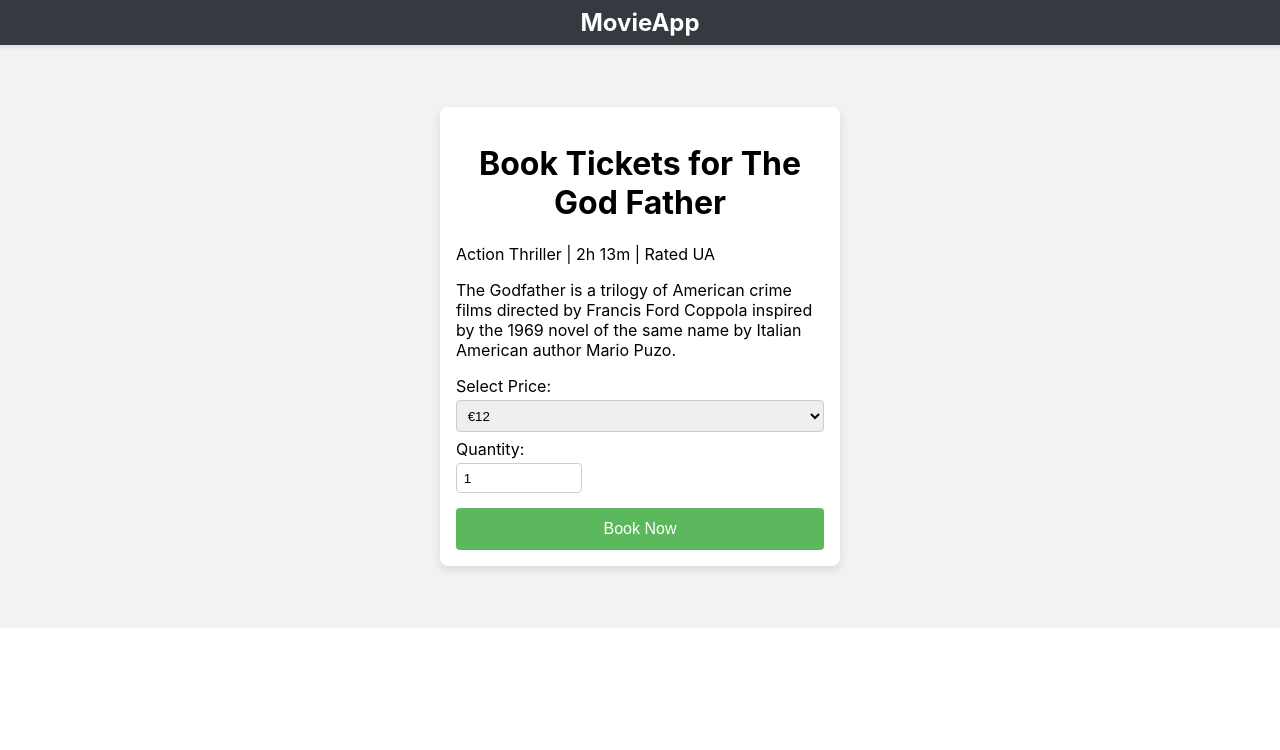
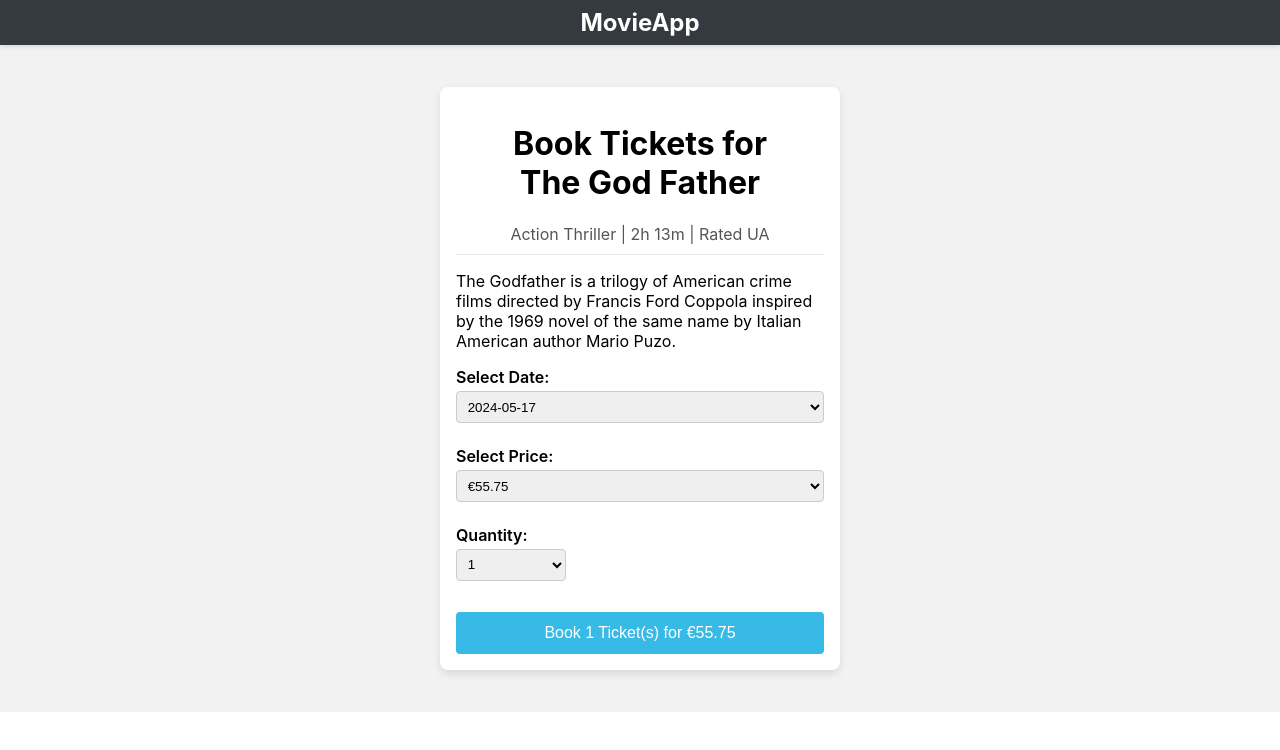
Before and after one commit to cestlete/theatrebooking, a React (Create React App) app in the folder frontend-app/: page /booking/1 in a window 1280 px wide. Shown: the top 750 px of the page. Built offline with nearby package versions, Linux system fonts and the light colour scheme.

Commit message:
Allows user to select price and ticket qty based on selected date

```diff
--- a/frontend-app/src/pages/Booking.css
+++ b/frontend-app/src/pages/Booking.css
@@ -1,7 +1,7 @@
 .booking-page {
   display: flex;
   background-color: #f2f2f2;
-  padding: 30px;
+  padding: 10px 30px;
   margin-top: -25px;
 }
 
@@ -14,9 +14,20 @@
   margin: 1em;
   padding: 1em;
   box-sizing: border-box;
+
+  .booking-details {
+    .booking-info {
+      color: #555;
+      text-align: center;
+      border-bottom: 1px solid #eaeaea;
+      padding-bottom: 10px;
+    }
+  }
 }
 
-.booking-title, .show-info, .show-description {
+.booking-title,
+.show-info,
+.show-description {
   text-align: center;
 }
 
@@ -28,7 +39,8 @@
   width: 30%;
 }
 
-.ticket-price, .ticket-quantity {
+.ticket-price,
+.ticket-quantity {
   margin-bottom: 0.5em;
 }
 
@@ -37,7 +49,8 @@ label {
   margin-bottom: 0.25em;
 }
 
-select, input[type="number"] {
+select,
+input[type="number"] {
   width: 100%;
   padding: 0.5em;
   margin-bottom: 0.5em;
@@ -50,7 +63,7 @@ select, input[type="number"] {
   padding: 0.75em;
   font-size: 1em;
   color: white;
-  background-color: #5cb85c;
+  background-color: #37bae5;
   border: none;
   border-radius: 4px;
   cursor: pointer;
@@ -58,10 +71,18 @@ select, input[type="number"] {
 }
 
 .book-btn:hover {
-  background-color: #4cae4c;
+  background-color: #37bae5;
 }
 
-/* Smaller devices (phones, less than 768px) */
+.date-selection,
+.price-selection,
+.quantity-selection {
+  margin: 1rem 0;
+  label {
+    font-weight: 600;
+  }
+}
+
 @media (max-width: 767px) {
   .booking-container {
     margin: 0;
@@ -69,7 +90,6 @@ select, input[type="number"] {
   }
 }
 
-/* Medium devices (tablets, 768px and up) */
 @media (min-width: 768px) {
   .booking-page {
     justify-content: center;
--- a/frontend-app/src/pages/Booking.jsx
+++ b/frontend-app/src/pages/Booking.jsx
@@ -1,11 +1,13 @@
 import React, { useState } from 'react';
-import { useParams } from 'react-router-dom';
+import { useParams, useNavigate } from 'react-router-dom';
 import './Booking.css';
 
-const Booking = ({ shows }) => {
-  const { id } = useParams();
-    // TODO: API call or pass data from previous page?
-    const show = {
+const Booking = () => {
+  // const { id } = useParams();
+  const navigate = useNavigate();
+  // Fetch movie details based on the `id`
+
+  const show = {
     id: 1,
     title: "The God Father",
     languages: ["English", "Hindi"],
@@ -14,36 +16,107 @@ const Booking = ({ shows }) => {
     rating: "UA",
     description: "The Godfather is a trilogy of American crime films directed by Francis Ford Coppola inspired by the 1969 novel of the same name by Italian American author Mario Puzo.",
     posterSrc: 'https://www.themoviedb.org/t/p/w600_and_h900_bestv2/wKiOkZTN9lUUUNZLmtnwubZYONg.jpg',
-    prices: [12, 18, 22],
-    availableTickets: 100
+    ticketsAvailability: {
+      "2024-05-17": [
+        {
+          "price": 55.75,
+          "remain": 40
+        },
+        {
+          "price": 50.20,
+          "remain": 25
+        }
+      ],
+      "2024-05-18": [
+        {
+          "price": 49.80,
+          "remain": 18
+        },
+        {
+          "price": 45.50,
+          "remain": 12
+        }
+      ]
+    }
   };
-  const [selectedPrice, setSelectedPrice] = useState(show.prices[0]);
+
+  // ref: https://developer.mozilla.org/en-US/docs/Web/JavaScript/Reference/Global_Objects/Object/keys
+  const [selectedDate, setSelectedDate] = useState(Object.keys(show.ticketsAvailability)[0]);
+  const ticketOptions = show.ticketsAvailability[selectedDate];
+  const [selectedTicketOption, setSelectedTicketOption] = useState(ticketOptions[0]);
+  const [selectedPrice, setSelectedPrice] = useState(selectedTicketOption.price);
   const [quantity, setQuantity] = useState(1);
+  const totalPrice = selectedPrice * quantity;
+
+  const handleDateChange = (newDate) => {
+    const newTicketOptions = show.ticketsAvailability[newDate];
+    setSelectedDate(newDate);
+    setSelectedTicketOption(newTicketOptions[0]);
+    setSelectedPrice(newTicketOptions[0].price);
+    setQuantity(1); // resetting the quantity when date changes
+  };
+
+  const handlePriceChange = (e) => {
+    const newPrice = parseFloat(e.target.value);
+    const newTicketOption = ticketOptions.find(option => option.price === newPrice);
+    setSelectedTicketOption(newTicketOption);
+    setSelectedPrice(newPrice);
+    setQuantity(1);
+  };
+
+  const handleQuantityChange = (e) => {
+    setQuantity(parseInt(e.target.value, 10));
+  };
+  const maxQuantity = selectedTicketOption.remain;
+  // ref: https://developer.mozilla.org/en-US/docs/Web/JavaScript/Reference/Global_Objects/Array/from
+  const quantityOptions = Array.from({ length: maxQuantity }, (_, i) => i + 1);
 
   const handleBooking = () => {
     // TODO: API call to process the booking
+    console.log(`Booked ${quantity} ticket(s) for ${selectedPrice} each on ${selectedDate}`);
+    // uncomment to redirect to confirmation page once booking is confirmed
+    // navigate('/booking-confirmation', {
+    //   state: {
+    //     type: 'success',
+    //   }
+    // });
+
   };
 
   return (
     <div className="booking-page">
       <div className="booking-container">
-        <h1 className="booking-title">Book Tickets for {show.title}</h1>
+        <h1 className="booking-title">Book Tickets for <br />{show.title}</h1>
         <div className="booking-details">
           <p className="booking-info">{show.genre} | {show.duration} | Rated {show.rating}</p>
           <p className="booking-description">{show.description}</p>
+          <div className="date-selection">
+            <label htmlFor="date">Select Date:</label>
+            <select id="date" value={selectedDate} onChange={(e) => handleDateChange(e.target.value)}>
+              {Object.keys(show.ticketsAvailability).map((date) => (
+                <option key={date} value={date}>{date}</option>
+              ))}
+            </select>
+          </div>
           <div className="price-selection">
-            <label htmlFor="price">Select Price: </label>
-            <select id="price" value={selectedPrice} onChange={e => setSelectedPrice(e.target.value)}>
-              {show.prices.map((price, index) => (
-                <option key={index} value={price}>€{price}</option>
+            <label htmlFor="price">Select Price:</label>
+            <select id="price" value={selectedPrice} onChange={(e) => handlePriceChange(e)}>
+              {show.ticketsAvailability[selectedDate].map((option, index) => (
+                <option key={index + 1} value={option.price}>€{option.price}</option>
               ))}
             </select>
           </div>
           <div className="quantity-selection">
-            <label htmlFor="quantity">Quantity: </label>
-            <input type="number" id="quantity" min="1" max={show.availableTickets} value={quantity} onChange={e => setQuantity(e.target.value)} />
+            <label htmlFor="quantity">Quantity:</label>
+            <select id="quantity" value={quantity} onChange={handleQuantityChange}>
+              {quantityOptions.map(qty => (
+                <option key={qty} value={qty}>{qty}</option>
+              ))}
+            </select>
           </div>
-          <button className="book-btn" onClick={handleBooking}>Book Now</button>
+          <button className="book-btn" onClick={handleBooking}>
+            Book {quantity} Ticket(s) for €{totalPrice.toFixed(2)}
+          </button>
         </div>
       </div>
     </div>
--- a/frontend-app/src/pages/MovieDetail.jsx
+++ b/frontend-app/src/pages/MovieDetail.jsx
@@ -18,7 +18,6 @@ const MovieDetail = () => {
 	};
 
 	return (
-		<>
 		<div className='movie-detail'>
 			<img className='movie-image' src='https://www.themoviedb.org/t/p/w600_and_h900_bestv2/wKiOkZTN9lUUUNZLmtnwubZYONg.jpg' alt={movie.title} />
 			<div className='movie-content'>
@@ -36,8 +35,6 @@ const MovieDetail = () => {
 				</div>
 			</div>
 		</div>
-
-		</>
 	);
 };
 
```
Lines whose indentation alone changed are shown as unchanged.
